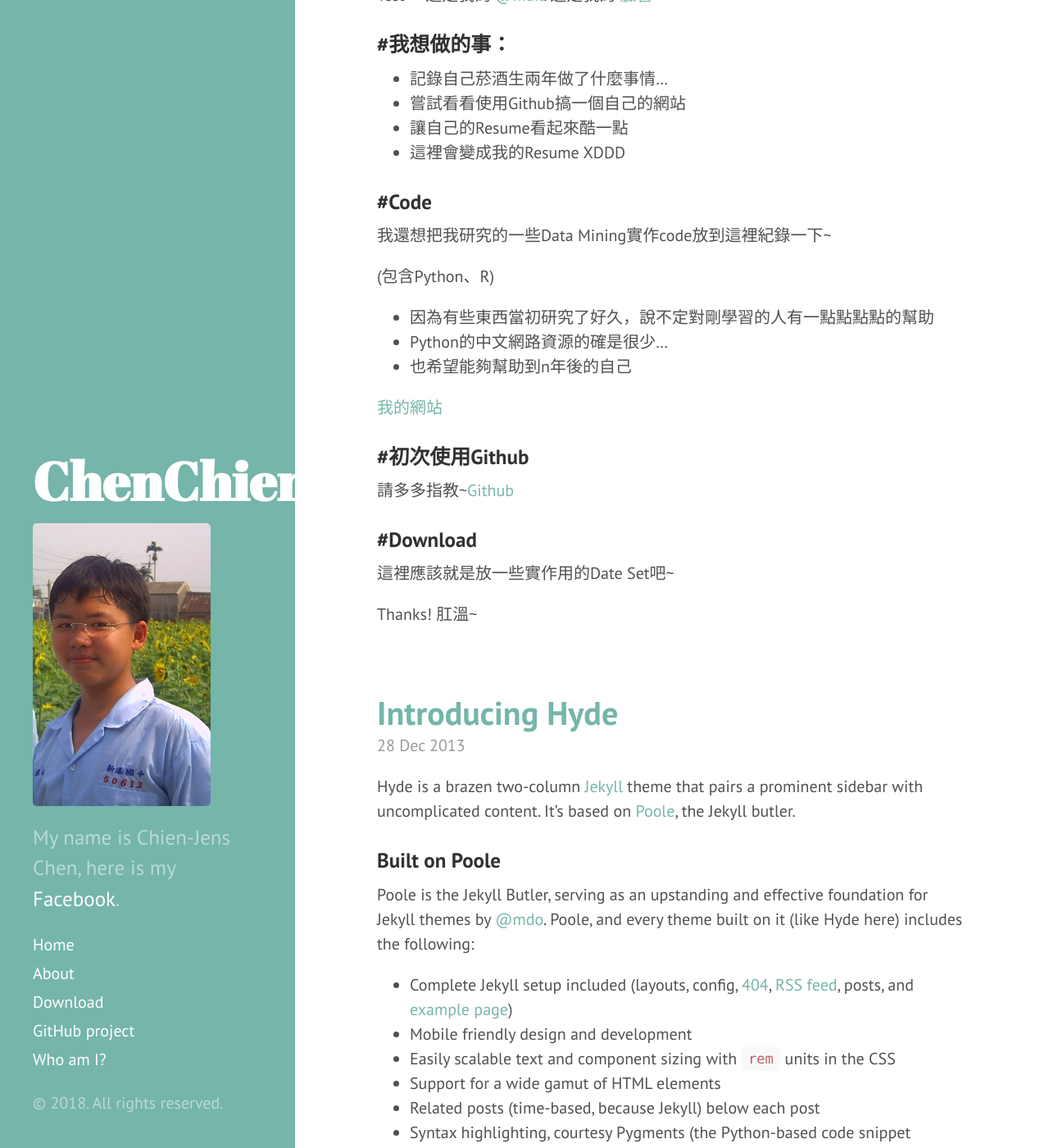
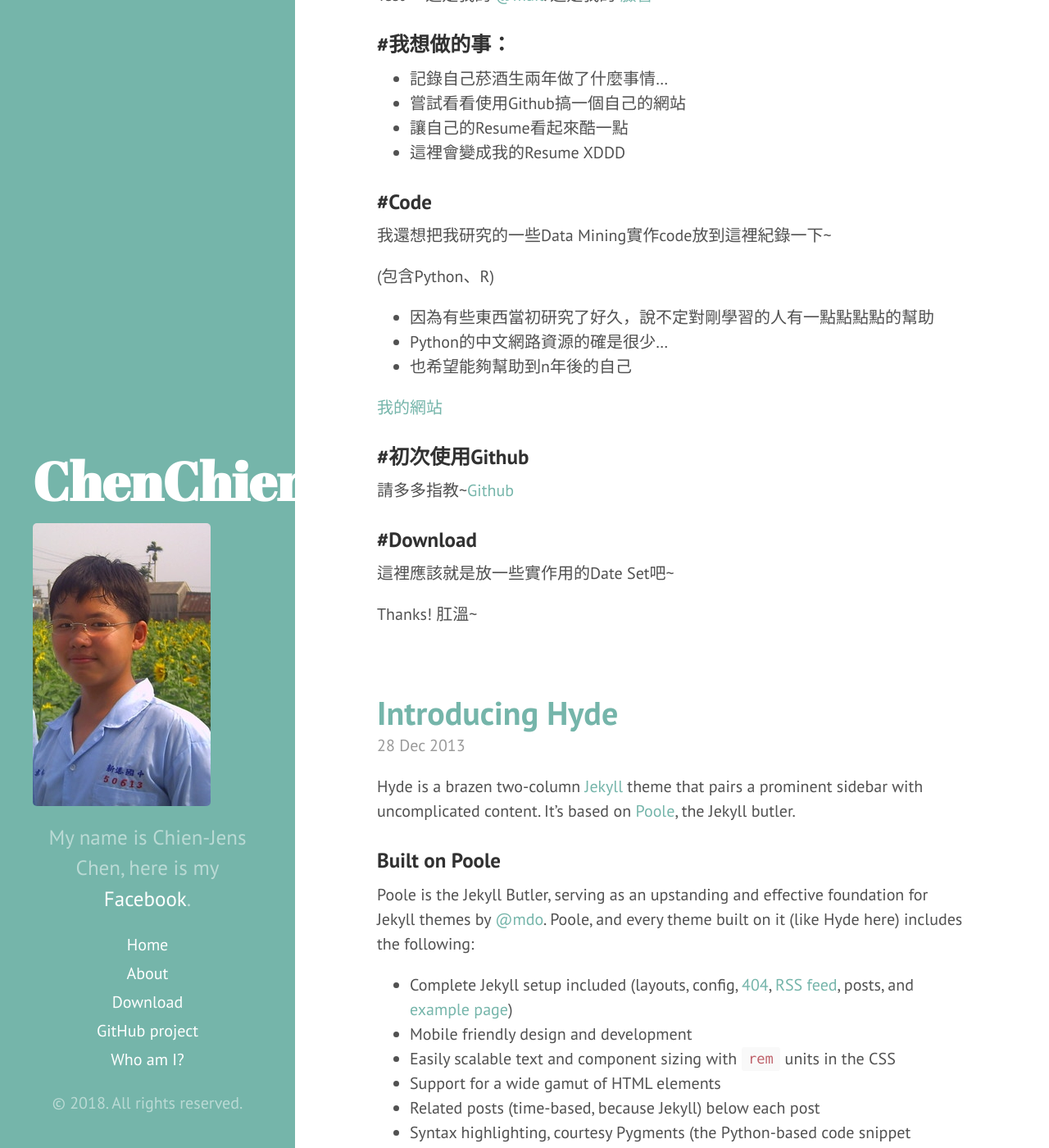
Before and after one commit to chienjens/chienjens.github.io, a Jekyll site: the page built from index.html, in a window 1280 px wide and 1400 px high, scrolled down 252 px. Shown: the whole window at 82% size. Built offline with Jekyll 4.4.1, drawn with Linux system fonts in a browser that asks for light colours; the list of posts is cut into pages by our own code.

Commit message:
Update hyde.css

```diff
--- a/public/css/hyde.css
+++ b/public/css/hyde.css
@@ -66,7 +66,7 @@ html {
     left: 0;
     bottom: 0;
     width: 18rem;
-    text-align: left;
+    text-align: cneter;
   }
 }
 
```
